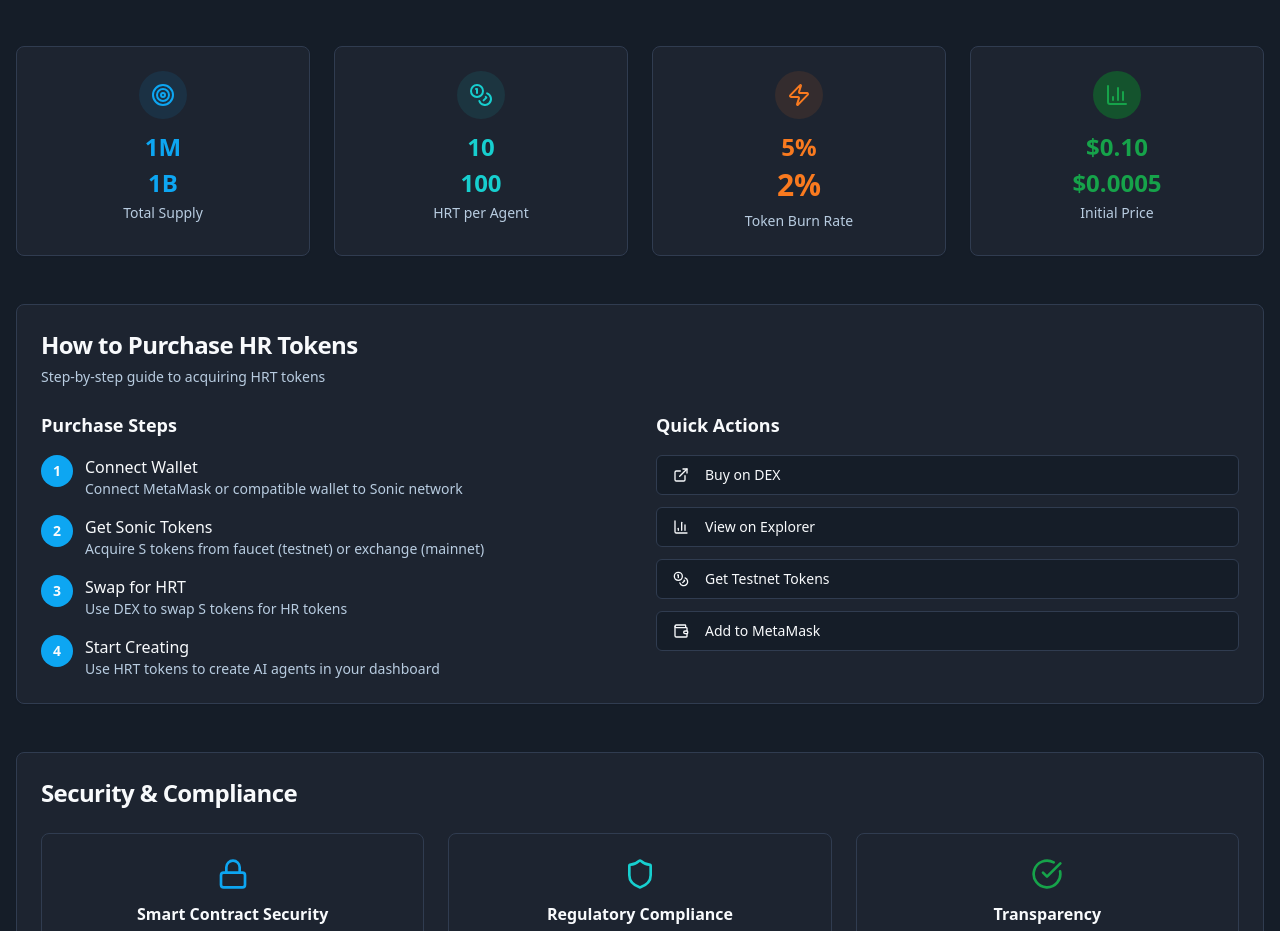
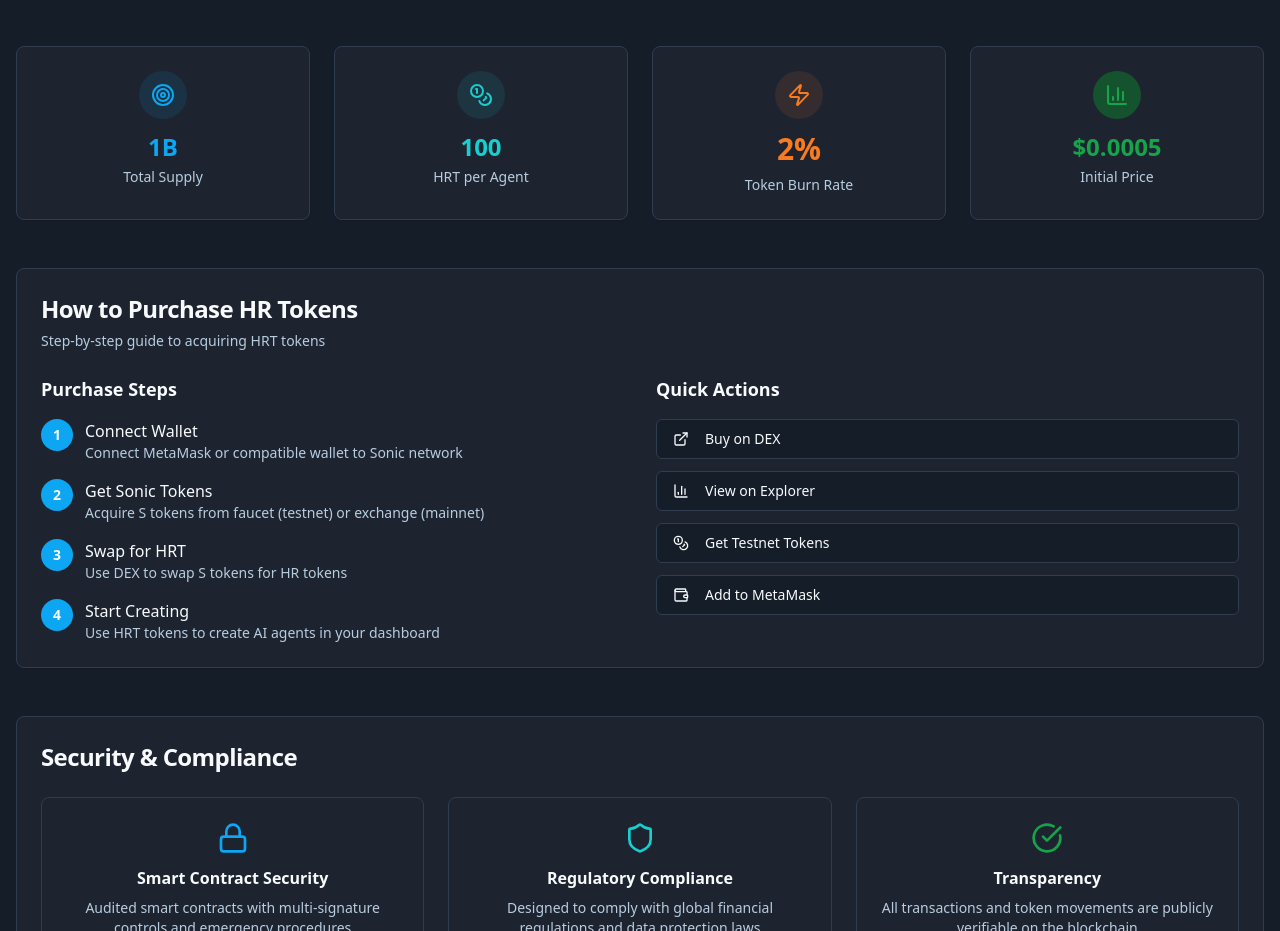
Before and after one commit to AgentForceHR/AgentForceHR.com, a React (Vite) app: page /hr-token in a window 1280 px wide. Shown: the part 3141-4072 px from the top of the page. Built offline with nearby package versions, Linux system fonts and the light colour scheme; no server answers.

Commit message:
Updated HRToken.tsx

```diff
--- a/src/pages/HRToken.tsx
+++ b/src/pages/HRToken.tsx
@@ -434,7 +434,6 @@ const HRToken = () => {
                 <div className="w-12 h-12 rounded-full bg-primary/10 flex items-center justify-center mx-auto mb-3">
                   <Target className="w-6 h-6 text-primary" />
                 </div>
-                <div className="text-2xl font-bold text-primary mb-1">1M</div>
                 <div className="text-2xl font-bold text-primary mb-1">1B</div>
                 <p className="text-sm text-muted-foreground">Total Supply</p>
               </CardContent>
@@ -444,7 +443,6 @@ const HRToken = () => {
                 <div className="w-12 h-12 rounded-full bg-secondary/10 flex items-center justify-center mx-auto mb-3">
                   <Coins className="w-6 h-6 text-secondary" />
                 </div>
-                <div className="text-2xl font-bold text-secondary mb-1">10</div>
                 <div className="text-2xl font-bold text-secondary mb-1">100</div>
                 <p className="text-sm text-muted-foreground">HRT per Agent</p>
               </CardContent>
@@ -454,7 +452,6 @@ const HRToken = () => {
                 <div className="w-12 h-12 rounded-full bg-accent/10 flex items-center justify-center mx-auto mb-3">
                   <Zap className="w-6 h-6 text-accent" />
                 </div>
-                <div className="text-2xl font-bold text-accent mb-1">5%</div>
                 <div className="text-3xl font-bold text-accent mb-2">2%</div>
                 <p className="text-sm text-muted-foreground">Token Burn Rate</p>
               </CardContent>
@@ -464,7 +461,6 @@ const HRToken = () => {
                 <div className="w-12 h-12 rounded-full bg-green-100 dark:bg-green-900 flex items-center justify-center mx-auto mb-3">
                   <BarChart3 className="w-6 h-6 text-green-600" />
                 </div>
-                <div className="text-2xl font-bold text-green-600 mb-1">$0.10</div>
                 <div className="text-2xl font-bold text-green-600 mb-1">$0.0005</div>
                 <p className="text-sm text-muted-foreground">Initial Price</p>
               </CardContent>
```
